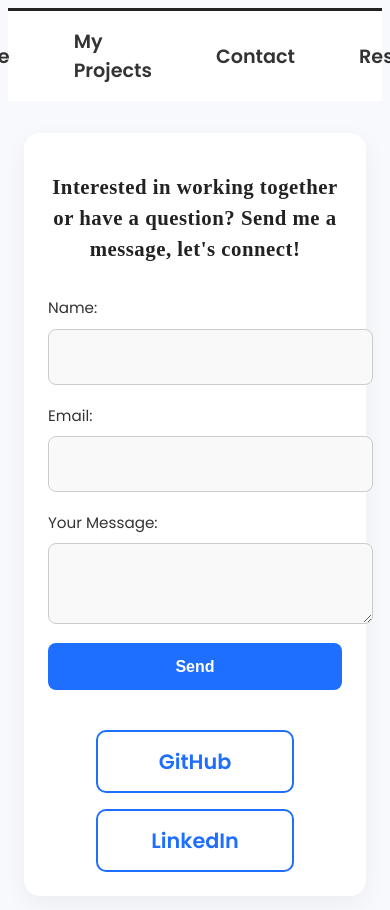
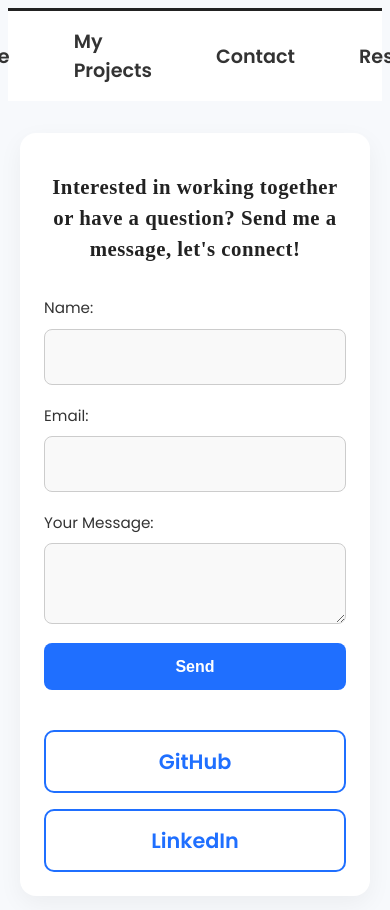
Before and after one commit to tpiol/my-portfolio, a React (Vite) app: page /contact in a window 390 px wide. Shown: the top 910 px of the page. Built offline with nearby package versions, Linux system fonts and the light colour scheme.

Commit message:
updated the title, did some css tweaks and made it more mobile friendly

```diff
--- a/index.html
+++ b/index.html
@@ -5,7 +5,7 @@
     <link rel="icon" type="image/svg+xml" href="/vite.svg" />
     <meta name="viewport" content="width=device-width, initial-scale=1.0" />
     <link href="https://fonts.googleapis.com/css2?family=Poppins:wght@300;400;600&family=Raleway:wght@500;700&display=swap" rel="stylesheet">
-    <title>my-portfolio</title>
+    <title>Tia's Portfolio</title>
   </head>
   <body>
     <div id="root"></div>
--- a/src/App.css
+++ b/src/App.css
@@ -44,3 +44,23 @@ h1, h2, h3, .project-title a {
   display: flex;
 
 }
+
+@media (max-width: 600px) {
+  main {
+    margin: 1.5rem auto;
+    padding: 1rem;
+  }
+
+  h1 {
+    font-size: 1.4rem;
+  }
+
+  .profile-pic {
+    width: 160px;
+    height: 160px;
+  }
+
+  .resume {
+    flex-direction: column;
+  }
+}
--- a/src/Contact.css
+++ b/src/Contact.css
@@ -1,17 +1,22 @@
-/* Overall layout  */
 .contact-page {
+  display: block !important;
+  flex: 0 1 auto !important;
+  align-self: center !important;
+  width: min(700px, calc(100% - 2rem));
   max-width: 700px;
   margin: 4rem auto;
   padding: 2rem;
+  box-sizing: border-box;
   background-color: #ffffff;
   border-radius: 16px;
   box-shadow: 0 8px 24px rgba(0, 0, 0, 0.05);
-  display: flex;
-  flex-direction: column;
-  align-items: center;
 }
 
-/* Heading */
+.contact-page * {
+  max-width: 100%;
+  box-sizing: border-box;
+}
+
 .main-message {
   font-size: 1.6rem;
   font-weight: 600;
@@ -22,7 +27,6 @@
   max-width: 600px;
 }
 
-/* Form layout */
 form {
   display: flex;
   flex-direction: column;
@@ -39,7 +43,6 @@ label {
   gap: 0.5rem;
 }
 
-/* Text Area */
 input,
 textarea {
   width: 100%;
@@ -60,7 +63,6 @@ textarea:focus {
   outline: none;
 }
 
-/* Button */
 button {
   background-color: #1f6fff;
   color: #fff;
@@ -82,7 +84,6 @@ button:active {
   transform: translateY(0);
 }
 
-/* Links */
 .contact-links {
   margin-top: 2.5rem;
   display: flex;
@@ -92,7 +93,6 @@ button:active {
   font-family: 'Poppins', sans-serif;
 }
 
-/* GitHub & LinkedIn buttons */
 .contact-links a {
   color: #1f6fff;
   text-decoration: none;
@@ -111,12 +111,10 @@ button:active {
   box-shadow: 0 6px 14px rgba(31, 111, 255, 0.25);
 }
 
-
-
-/* Responsive */
 @media (max-width: 600px) {
   .contact-page {
-    margin: 2rem 1rem;
+    width: min(700px, calc(100% - 1.5rem));
+    margin: 2rem auto;
     padding: 1.5rem;
   }
 
--- a/src/components/MyProjects/MyProjects.jsx
+++ b/src/components/MyProjects/MyProjects.jsx
@@ -6,59 +6,31 @@ const MyProjects = () => {
       <h1>My Projects</h1>
       <ul className="project-list">
 
-        {/* WORDLE */}
+        {/* OLLIVANDERS */}
         <li className="project">
           <h3 className="project-title">
-            <a href="https://tpiol.github.io/wordle/" target="_blank" rel="noopener noreferrer">
-              Wordle
+            <a href="https://ollivanders-exchange-dcb5920511b9.herokuapp.com/" target="_blank" rel="noopener noreferrer">
+              Ollivanders Exchange
             </a>
           </h3>
           <div className="project-grid">
             <div className="project-media">
               <img
-                src="https://images.pexels.com/photos/34585612/pexels-photo-34585612.jpeg"
-                alt="Wordle screenshot"
+                src="https://images.pexels.com/photos/34585614/pexels-photo-34585614.jpeg"
+                alt="Ollivanders Exchange screenshot"
                 className="app-pic"
               />
             </div>
             <div className="project-content">
               <p>
-                Wordle is a browser game that allows each user six guesses to find the word automatically generated by the computer.
+                A Harry Potter–inspired Django app where users can create wizards, manage wands, and learn spells through a many-to-many model. Designed for immersive user interaction, similar to Pokemon Go.
               </p>
               <ul className="tech-tags">
-                <li>JavaScript</li>
-                <li>HTML</li>
-                <li>CSS</li>
-              </ul>
-            </div>
-          </div>
-        </li>
-
-        {/* PINPOINTS */}
-        <li className="project">
-          <h3 className="project-title">
-            <a href="https://pinpoints-travel-app-8c41729fbe8e.herokuapp.com/" target="_blank" rel="noopener noreferrer">
-              PinPoints Travel Application
-            </a>
-          </h3>
-          <div className="project-grid">
-            <div className="project-media">
-              <img
-                src="https://images.pexels.com/photos/34585611/pexels-photo-34585611.jpeg"
-                alt="PinPoints screenshot"
-                className="app-pic"
-              />
-            </div>
-            <div className="project-content">
-              <p>
-                PinPoints is a travel-based social app for sharing real, community-driven insights about destinations. Users can sign up, post notes with photos, edit, and delete entries.
-              </p>
-              <ul className="tech-tags">
-                <li>MongoDB</li>
-                <li>Express</li>
-                <li>EJS</li>
-                <li>Node.js</li>
-                <li>Javascript</li>
+                <li>Python</li>
+                <li>Django</li>
+                <li>PostgreSQL</li>
+                <li>API Integration</li>
+                <li>HTML/CSS</li>
               </ul>
             </div>
           </div>
@@ -93,30 +65,60 @@ const MyProjects = () => {
           </div>
         </li>
 
-        {/* OLLIVANDERS */}
+        {/* PINPOINTS */}
         <li className="project">
           <h3 className="project-title">
-            <a href="https://ollivanders-exchange-dcb5920511b9.herokuapp.com/" target="_blank" rel="noopener noreferrer">
-              Ollivanders Exchange
+            <a href="https://pinpoints-travel-app-8c41729fbe8e.herokuapp.com/" target="_blank" rel="noopener noreferrer">
+              PinPoints Travel Application
             </a>
           </h3>
           <div className="project-grid">
             <div className="project-media">
               <img
-                src="https://images.pexels.com/photos/34585614/pexels-photo-34585614.jpeg"
-                alt="Ollivanders Exchange screenshot"
+                src="https://images.pexels.com/photos/34585611/pexels-photo-34585611.jpeg"
+                alt="PinPoints screenshot"
                 className="app-pic"
               />
             </div>
             <div className="project-content">
               <p>
-                A Harry Potter–inspired Django app where users can create wizards, manage wands, and learn spells through a many-to-many model. Designed for immersive user interaction, similar to Pokemon Go.
+                PinPoints is a travel-based social app for sharing real, community-driven insights about destinations. Users can sign up, post notes with photos, edit, and delete entries.
               </p>
               <ul className="tech-tags">
-                <li>Python</li>
-                <li>Django</li>
-                <li>PostgreSQL</li>
-                <li>HTML/CSS</li>
+                <li>MongoDB</li>
+                <li>Express</li>
+                <li>EJS Templates</li>
+                <li>Node.js</li>
+                <li>Javascript</li>
+                <li>RESTful Routes</li>
+              </ul>
+            </div>
+          </div>
+        </li>
+
+        {/* WORDLE */}
+        <li className="project">
+          <h3 className="project-title">
+            <a href="https://tpiol.github.io/wordle/" target="_blank" rel="noopener noreferrer">
+              Wordle
+            </a>
+          </h3>
+          <div className="project-grid">
+            <div className="project-media">
+              <img
+                src="https://images.pexels.com/photos/34585612/pexels-photo-34585612.jpeg"
+                alt="Wordle screenshot"
+                className="app-pic"
+              />
+            </div>
+            <div className="project-content">
+              <p>
+                Wordle is a browser game that allows each user six guesses to find the word automatically generated by the computer.
+              </p>
+              <ul className="tech-tags">
+                <li>JavaScript</li>
+                <li>HTML</li>
+                <li>CSS</li>
               </ul>
             </div>
           </div>
--- a/src/main.jsx
+++ b/src/main.jsx
@@ -3,7 +3,7 @@ import { createRoot } from 'react-dom/client'
 import './index.css'
 import App from './App.jsx'
 import { BrowserRouter } from 'react-router';
-import MyProjects from './components/MyProjects/MyProjects.jsx';
+
 
 createRoot(document.getElementById('root')).render(
   <StrictMode>
```
